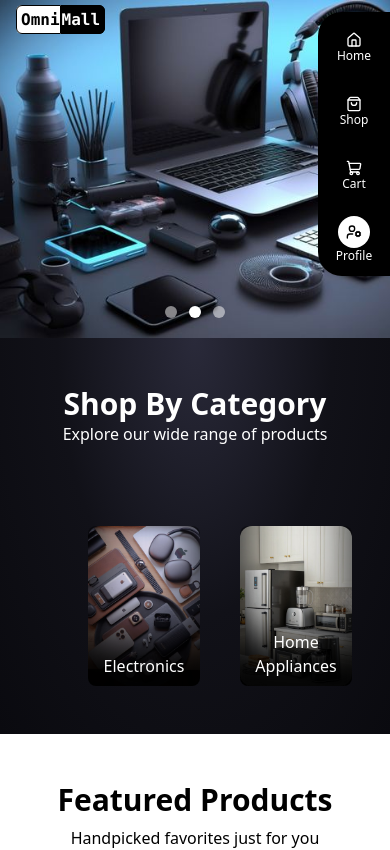
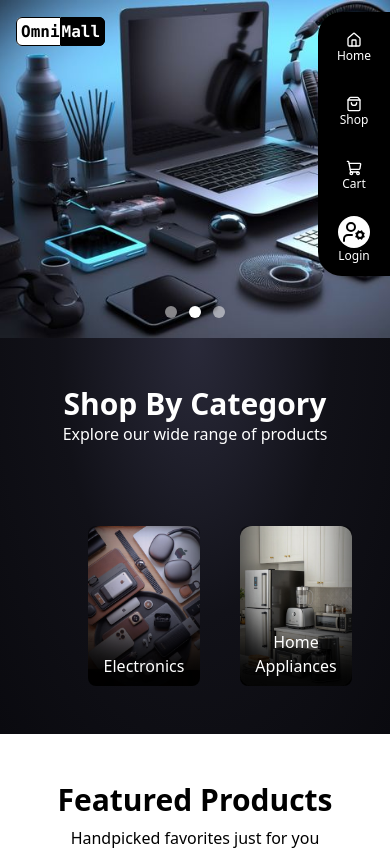
Before and after one commit to sanojkrishnan/omniMall-user-seller-admin, a React (Vite) app: page / in a window 390 px wide. Shown: the top 850 px of the page. Built offline with nearby package versions, Linux system fonts and the light colour scheme; no server answers.

Commit message:
date 12/6/2026

```diff
--- a/src/components/Header.jsx
+++ b/src/components/Header.jsx
@@ -6,18 +6,21 @@ import {
 } from "lucide-react";
 import OmniMall from "./ui/OmniMall";
 import { useSelector } from "react-redux";
+import { useNavigate } from "react-router-dom";
 
-function Header() {
+function Header({ hideMenu , borderLine }) {
   const { user } = useSelector((state) => state.auth);
   console.log("Header user:", user);
+  const navigate = useNavigate();
   return (
-    <>
+    <div className={`w-full h-16 flex items-center justify-between ${borderLine ? "border-b-1 shadow-xl" : ""}`}>
       <div className="m-2 ml-4 w-fit">
         <OmniMall />
       </div>
 
       {/* menu */}
-      <div className="mr-5 hidden sm:block ">
+      {!hideMenu && (
+        <div className={`mr-5 hidden sm:block`}>
           <div className="w-fit p-1 text-center text-sm text-white rounded-b-3xl bg-black flex justify-evenly">
             <div className="text-center flex flex-col items-center justify-center w-16 h-16 hover:bg-white hover:text-black transition-all duration-500 rounded-3xl cursor-pointer">
               <HomeIcon className="size-6" />
@@ -31,7 +34,12 @@ function Header() {
               <ShoppingCartIcon className="size-6" />
               <p>Cart</p>
             </div>
-          <div className="text-center flex flex-col items-center justify-center w-16 h-16 hover:bg-white hover:text-black transition-all duration-500 rounded-3xl cursor-pointer">
+            <div
+              onClick={() => {
+                user ? null : navigate("/login");
+              }}
+              className="text-center flex flex-col items-center justify-center w-16 h-16 hover:bg-white hover:text-black transition-all duration-500 rounded-3xl cursor-pointer"
+            >
               <div
                 className={`w-fit h-fit p-1 bg-white rounded-full text-black`}
               >
@@ -41,7 +49,9 @@ function Header() {
                     alt="Profile"
                     className="w-6 h-6 rounded-full object-cover"
                   />
-              ) : user && user.provider === "local" && user.profileImage.url ? (
+                ) : user &&
+                  user.provider === "local" &&
+                  user.profileImage.url ? (
                   <img
                     src={URL.createObjectURL(user.profileImage)}
                     alt="Profile"
@@ -55,9 +65,13 @@ function Header() {
             </div>
           </div>
         </div>
+      )}
 
       {/* mobile menu */}
-      <div className=" fixed top-3 right-0 flex sm:hidden">
+      {!hideMenu && (
+        <div
+          className={`fixed top-3 right-0 flex sm:hidden ${hideMenu ? "hidden" : "block"}`}
+        >
           <div className="w-fit p-1 text-center text-xs text-white rounded-l-3xl bg-black flex flex-col justify-evenly">
             <div className="text-center flex flex-col items-center justify-center w-16 h-16 hover:bg-white hover:text-black rounded-3xl cursor-pointer">
               <HomeIcon className="size-4" />
@@ -71,15 +85,39 @@ function Header() {
               <ShoppingCartIcon className="size-4" />
               <p>Cart</p>
             </div>
-          <div className="text-center flex flex-col items-center justify-center w-16 h-16 hover:bg-white hover:text-black rounded-3xl cursor-pointer">
-            <div className="w-fit h-fit p-2 rounded-full bg-white text-black">
-              <UserCog className="size-4 " />
+            <div
+              onClick={() => {
+                user ? null : navigate("/login");
+              }}
+              className="text-center flex flex-col items-center justify-center w-16 h-16 hover:bg-white hover:text-black transition-all duration-500 rounded-3xl cursor-pointer"
+            >
+              <div
+                className={`w-fit h-fit p-1 bg-white rounded-full text-black`}
+              >
+                {user && user.provider === "google" && user.profileImage.url ? (
+                  <img
+                    src={user.profileImage.url}
+                    alt="Profile"
+                    className="w-6 h-6 rounded-full object-cover"
+                  />
+                ) : user &&
+                  user.provider === "local" &&
+                  user.profileImage.url ? (
+                  <img
+                    src={URL.createObjectURL(user.profileImage)}
+                    alt="Profile"
+                    className="w-6 h-6 rounded-full object-cover"
+                  />
+                ) : (
+                  <UserCog className="size-6 " />
+                )}
               </div>
-            <p>Profile</p>
+              {user ? <p>Profile</p> : <p>Login</p>}
             </div>
           </div>
         </div>
-    </>
+      )}
+    </div>
   );
 }
 
--- /dev/null
+++ b/src/components/ui/AdminHeader.jsx
@@ -0,0 +1,50 @@
+import { useState } from "react";
+import { Button } from "./Button";
+import { BellIcon } from "lucide-react";
+
+function AdminHeader() {
+  const [showNotification, setShowNotification] = useState(false);
+  return (
+    <>
+      <div className="w-[80vw] p-6 fixed right-0 top-0 h-fit items-center flex justify-between border-b-1 shadow-lg">
+        <h1 className="text-black text-2xl font-bold">Dashboard</h1>
+        <div className="flex justify-start items-center mr-4">
+          <div className="relative w-10 h-10">
+            <Button
+              variant="secondary"
+              className={"rounded-full w-fit"}
+              onClick={() => setShowNotification((prev) => !prev)}
+            >
+              <BellIcon className="size-4" />
+            </Button>
+            <div className="bg-red-500 px-2 py-[0.5px] text-xs rounded-2xl absolute top-0">
+              99+
+            </div>
+          </div>
+
+          {/* admin id */}
+          <div
+            className={`w-fit h-fit bg-white rounded-full shadow-lg text-black mx-4`}
+          >
+            <img
+              src="../../../public/logo and other utilities/lipstick_profile.jpg"
+              alt="Profile"
+              className="w-10 h-10 rounded-full object-cover"
+            />
+          </div>
+          <div>
+            <h1 className="font-semibold text-lg">Admin</h1>
+            <p className="text-gray-700">admin@omnimall.com</p>
+          </div>
+        </div>
+      </div>
+      <div
+        className={`${showNotification ? "block" : "hidden"} border fixed top-28 right-36 rounded-lg p-2 text-center shadow-lg w-80 min-h-4`}
+      >
+        <p className="text-gray-500">No notifications</p>
+      </div>
+    </>
+  );
+}
+
+export default AdminHeader;
--- /dev/null
+++ b/src/components/ui/AdminSidePanel.jsx
@@ -0,0 +1,33 @@
+import { useState } from "react";
+
+const dashMenu = ["Dashboard", "Products", "Categories", "Coupon", "Order"];
+
+function AdminSidePanel() {
+  const [selection, setSelection] = useState("Dashboard");
+  return (
+    <>
+      <div className="w-[20%] text-white text-center shadow-xl rounded-r-lg fixed top-0 z-1 h-[100vh]  p-10 bg-[#60001A]">
+        <h2 className=" text text-2xl font-hurricane font-bold">Omni Mall</h2>
+        <p className="text-sm">Admin Panel</p>
+        <br />
+        <br />
+        <div className="w-full h-[0.5px] rounded-full bg-white"></div>
+        <div className="mt-10">
+          <ul className="p-4 bg-[#550017] rounded-xl">
+            {dashMenu.map((item, index) => (
+              <li
+                className={`${selection === item ? "bg-[#26000a]" : "bg-[#3f0011]"} p-4 rounded-lg my-2 hover:scale-105 duration-500 shadow-lg`}
+                key={index}
+                onClick={() => setSelection(item)}
+              >
+                {item}
+              </li>
+            ))}
+          </ul>
+        </div>
+      </div>
+    </>
+  );
+}
+
+export default AdminSidePanel;
--- a/src/index.css
+++ b/src/index.css
@@ -1,6 +1,7 @@
 @tailwind base;
 @tailwind components;
 @tailwind utilities;
+@import url("https://fonts.googleapis.com/css2?family=Hurricane&display=swap");
 
 .animate-wheelie {
   transform-box: fill-box;
--- a/src/pages/admin/Dashboard.jsx
+++ b/src/pages/admin/Dashboard.jsx
@@ -1,9 +1,18 @@
-import OmniMall from '../../components/ui/OmniMall'
+import AdminHeader from "../../components/ui/AdminHeader";
+import AdminSidePanel from "../../components/ui/AdminSidePanel";
 
 function Dashboard() {
   return (
-    <div><OmniMall /> Dashboard</div>
-  )
+    <>
+      <div>
+        {/* header and notification */}
+        <AdminHeader />
+        {/* side section */}
+        <AdminSidePanel />
+
+      </div>
+    </>
+  );
 }
 
-export default Dashboard
+export default Dashboard;
--- a/src/pages/public/Home.jsx
+++ b/src/pages/public/Home.jsx
@@ -3,7 +3,6 @@ import Header from "../../components/Header";
 import ProductCard from "../../components/ui/ProductCard";
 import { Button } from "../../components/ui/Button";
 import { useNavigate } from "react-router-dom";
-import { useSelector } from "react-redux";
 
 const carouselImages = [
   { image: "/src/assets/carausal/clothes.jfif", alt: "Clothes" },
--- a/tailwind.config.js
+++ b/tailwind.config.js
@@ -3,6 +3,9 @@ export default {
   content: ["./index.html", "./src/**/*.{js,ts,jsx,tsx}"],
   theme: {
     extend: {
+      fontFamily: {
+        hurricane: ["Hurricane", "cursive"],
+      },
       keyframes: {
         wheelie: {
           "0%": { transform: "translateX(0) translateY(0) rotate(0deg)" },
```
Lines whose indentation alone changed are shown as unchanged.
